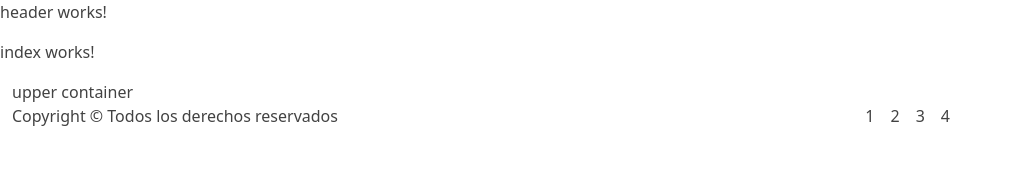
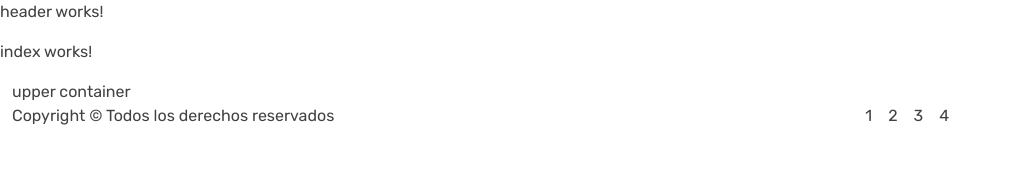
Before and after one commit to Just0Rick/tyme, an Angular app: page / in a window 1280 px wide. Shown: the top 178 px of the page, without its empty margins (0-1011 px from the left). Built offline with nearby package versions, Linux system fonts and the light colour scheme.

Commit message:
Added the font imports and basic implementation

```diff
--- a/src/styles.css
+++ b/src/styles.css
@@ -1,3 +1,8 @@
+/*
+IMPORTS
+*/
+@import url('https://fonts.googleapis.com/css2?family=Rubik:ital,wght@0,300;0,400;0,500;0,600;0,700;0,800;0,900;1,300;1,400;1,500;1,600;1,700;1,800;1,900&display=swap');
+
 :root{
     --color-rich-black: #101820;
     --color-onyx: #424242;
@@ -17,6 +22,7 @@
 
 html, h1, h2, h3, h4, h5, h6, span, p, div, label, a, li{
     color: var(--font-color-primary);
+    font-family: 'Rubik';
 }
 
 ul, ol {
```
